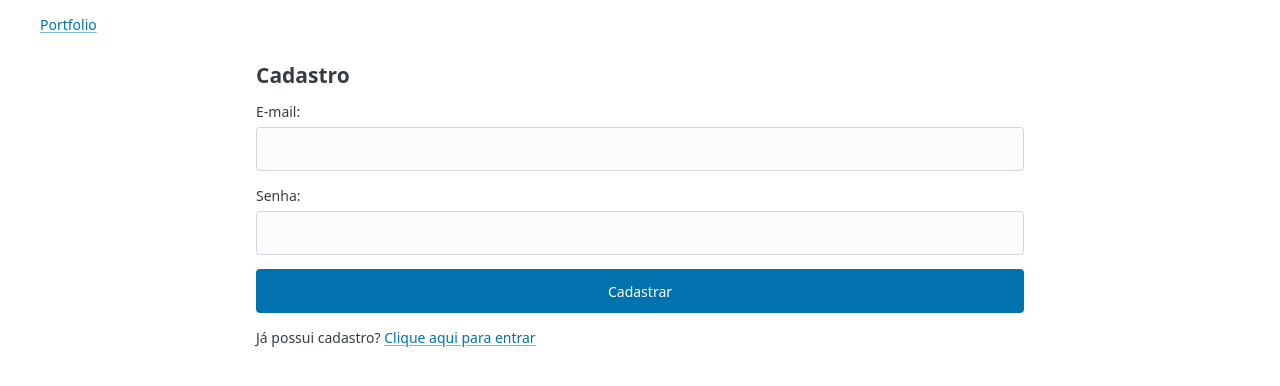
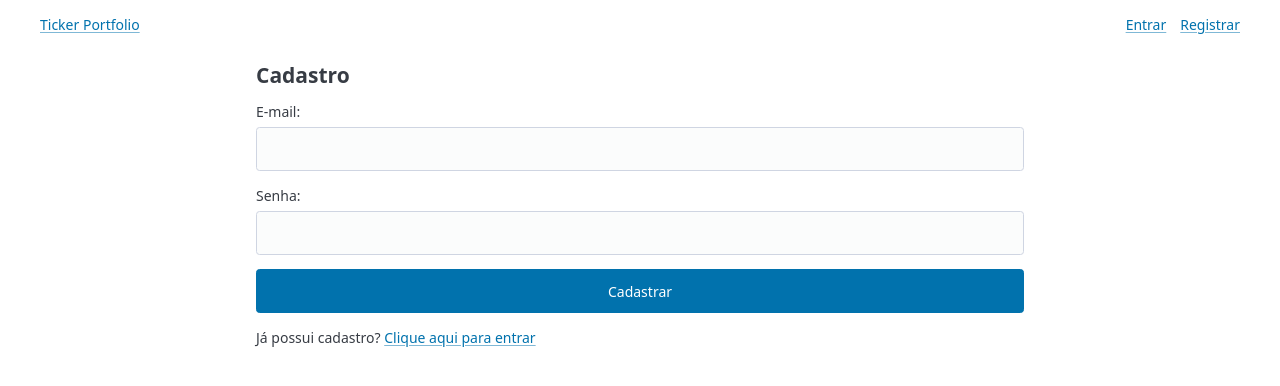
Before and after one commit to carlosxfelipe/ticker-fullstack, a Django app: page /accounts/register/ in a window 1280 px wide. Shown: the top 386 px of the page. Run offline with Django 5.2, Linux system fonts and the light colour scheme; some libraries are stand-ins or nearby versions.

Commit message:
add header styles and update header template; enhance portfolio layout

```diff
--- /dev/null
+++ b/static/css/header.css
@@ -0,0 +1,15 @@
+.header-nav {
+  display: flex;
+  align-items: center;
+  justify-content: space-between;
+}
+
+.header-actions {
+  display: flex;
+  align-items: center;
+}
+
+.header-actions a:not(:last-child),
+.header-user {
+  margin-right: 1rem;
+}
--- a/templates/base.html
+++ b/templates/base.html
@@ -10,6 +10,7 @@
       href="https://cdn.jsdelivr.net/npm/@picocss/pico@2.1.1/css/pico.classless.min.css"
     />
     <link rel="stylesheet" href="{% static 'css/custom.css' %}">
+    <link rel="stylesheet" href="{% static 'css/header.css' %}">
   </head>
   <body>
     {% include "partials/header.html" %}
--- a/templates/partials/header.html
+++ b/templates/partials/header.html
@@ -1,5 +1,14 @@
 <header>
-  <nav>
-    <a href="/">Portfolio</a>
+  <nav class="header-nav">
+    <a href="/">Ticker Portfolio</a>
+    <div class="header-actions">
+      {% if user.is_authenticated %}
+        <span class="header-user">Olá, {{ user.username|default:user.email }}</span>
+        <a href="{% url 'logout' %}">Sair</a>
+      {% else %}
+        <a href="{% url 'login' %}">Entrar</a>
+        <a href="{% url 'register' %}">Registrar</a>
+      {% endif %}
+    </div>
   </nav>
 </header>
--- a/templates/portfolio/portfolio.html
+++ b/templates/portfolio/portfolio.html
@@ -5,7 +5,9 @@
 {% block content %}
   <h1>Bem-vindo ao Portfolio!</h1>
   <p>Usuário logado: {{ request.user.username }}</p>
-  <canvas id="pieChart" width="400" height="400"></canvas>
+  <div style="max-width: 600px; margin: auto;">
+    <canvas id="pieChart"></canvas>
+  </div>
   <script src="https://cdn.jsdelivr.net/npm/chart.js"></script>
   <script>
     const data = {
```
